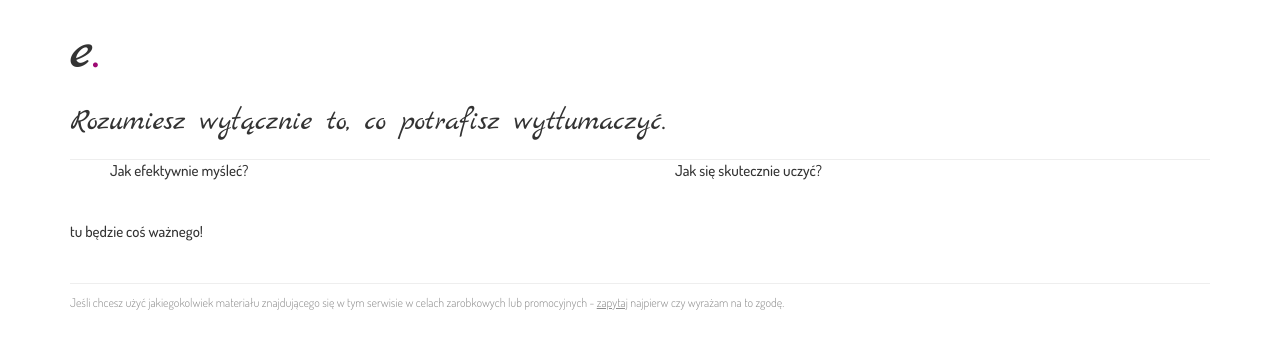
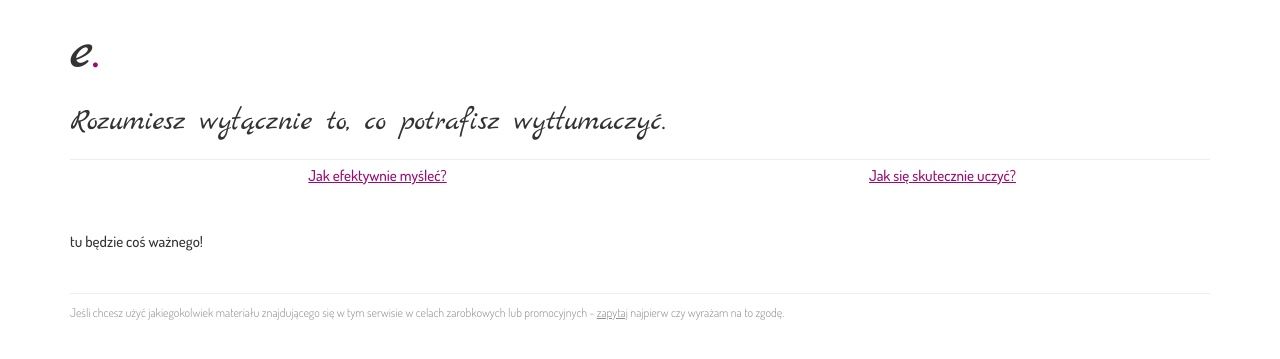
Before and after one commit to esencje/esencje.github.io, a Jekyll site: the page built from index.html, in a window 1280 px wide. Shown: the top 359 px of the page. Built offline with Jekyll 4.4.1, drawn with Linux system fonts in a browser that asks for light colours.

Commit message:
Update nav-main.html

```diff
--- a/_includes/nav-main.html
+++ b/_includes/nav-main.html
@@ -1,4 +1,8 @@
 <ul class="row nav-main">
-  <li class="col-xs-12 col-sm-6">Jak efektywnie myśleć?</li>
-  <li class="col-xs-12 col-sm-6">Jak się skutecznie uczyć?</li>
+  <li class="col-xs-12 col-sm-6">
+    <a href="/efektywne-myslenie">Jak efektywnie myśleć?</a>
+  </li>
+  <li class="col-xs-12 col-sm-6">
+    <a href="skuteczna-nauka">Jak się skutecznie uczyć?</a>
+  </li>
 </ul>
```
